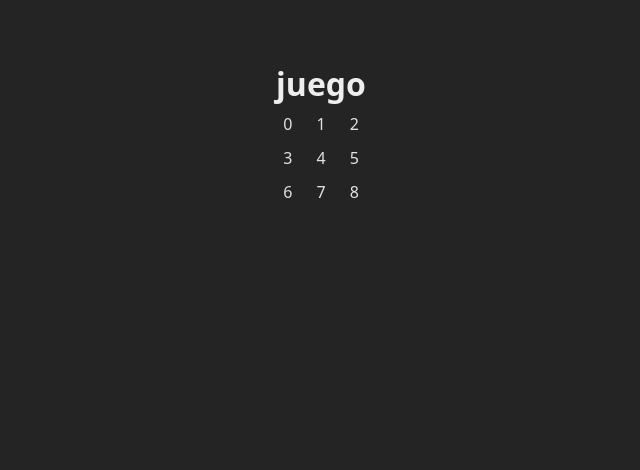
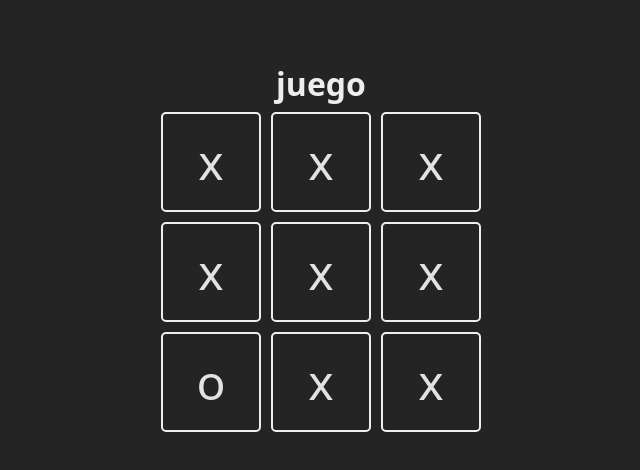
Before and after one commit to llcristianaceroll/projects, a React (Vite) app in the folder react-projects/02-juego-tricky-useState-useEffect/: page / in a window 1280 px wide. Shown: the top 470 px of the page, without its empty margins (319-959 px from the left). Built offline with nearby package versions, Linux system fonts and the light colour scheme.

Commit message:
using useState

```diff
--- a/react-projects/02-juego-tricky-useState-useEffect/src/App.jsx
+++ b/react-projects/02-juego-tricky-useState-useEffect/src/App.jsx
@@ -1,4 +1,5 @@
 
+import { useState } from 'react';
 import './App.css'
 
 
@@ -7,20 +8,29 @@ const TURNS = {
   O : 'o'
 }
 
-const board = Array(9).fill(null)
+const Square = ({children, upgradeBoard, index}) => {
+  return (
+      <div className='square'>
+        {children}
+      </div>
+  )
+}
+// const board = Array(9).fill(null)
+
 function App() {
+
+  const [board, setBoard] = useState(['x', 'x', 'x','x', 'x', 'x','o', 'x', 'x']);
+
   return (
     <main className='board'>
     <h1>juego</h1>
        <section  className='game'>
        {
-        board.map((_,index) => {
+        board.map((_, index) => {
           return (
-            <div className='cell' key={index}>
-            <span className='cell_content'>
-              {index}
-            </span>
-            </div>
+          <Square key={index} index={index}>
+            {board[index]}
+          </Square>
           )
         })
        }
```
